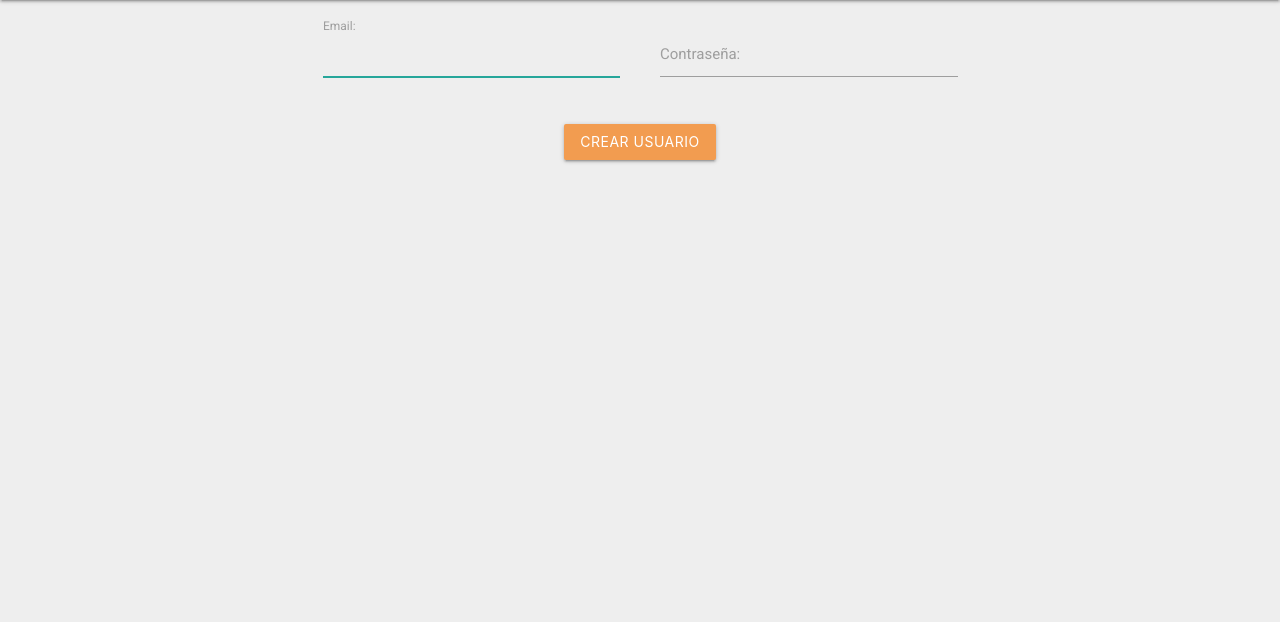
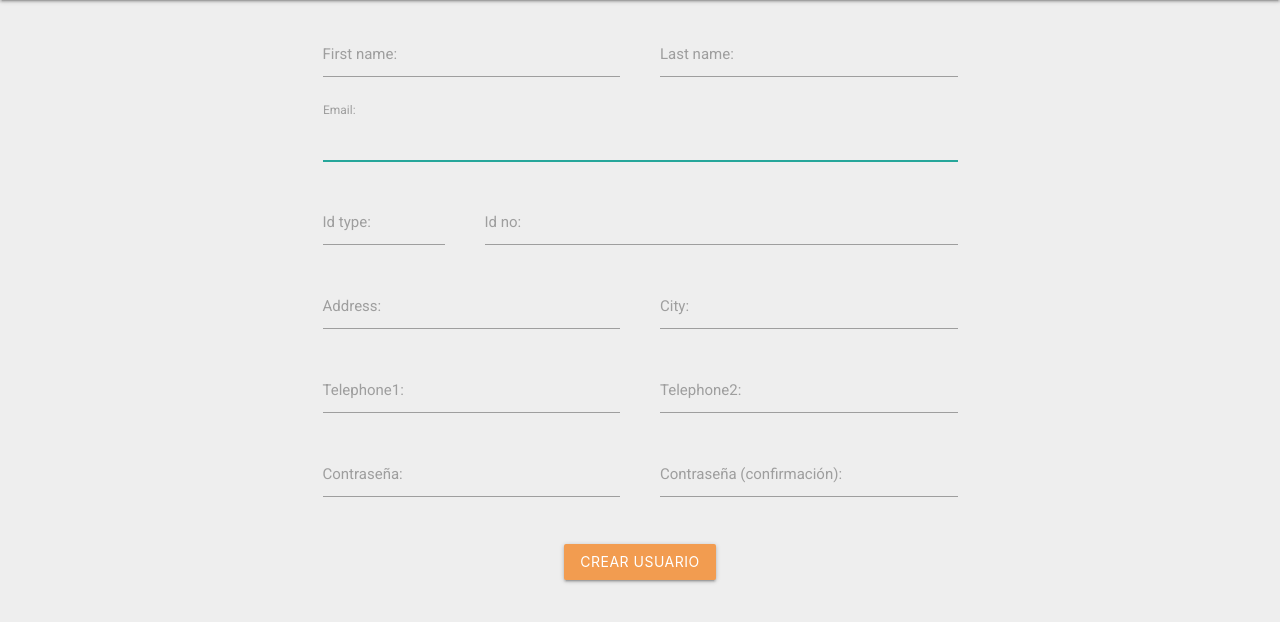
Before and after one commit to lautobon/huezoos_app, a Django app: page /register in a window 1280 px wide. Shown: the part 64-686 px from the top of the page. Run offline with Django 4.2, Linux system fonts and the light colour scheme.

Commit message:
Registro usuario completo

```diff
--- a/booking/forms.py
+++ b/booking/forms.py
@@ -2,6 +2,7 @@ from django.contrib.auth.forms import UserCreationForm
 from .models import Owner
 
 class RegisterForm(UserCreationForm):
+
     class Meta:
         model = Owner
         fields = ('email', 'password1', 'password2', 'first_name', 'last_name', 'id_type', 'id_no', 'address', 'city', 'telephone1', 'telephone2')
--- a/booking/templates/register.html
+++ b/booking/templates/register.html
@@ -4,24 +4,85 @@
 <link rel="stylesheet" href="{% static 'css/register.css' %}">
 {% endblock %}
 {% block main_content %}
-<form method="post" id="register" class="container">
+<form method="POST" id="register" class="container">
     {% csrf_token %}
     <section class="container-user-data">
 
         <div class="input-field">
+            {{form.first_name.label_tag}}
+            {{form.first_name}}
+        </div>
+
+        <div class="input-field">
+            {{form.last_name.label_tag}}
+            {{form.last_name}}
+        </div>
+
+        <div class="input-field full-width">
             {{form.email.label_tag}}
             {{form.email}}
         </div>
+
+
+        <div class="full-width select-document">
+
+            <div class="input-field select-document-dropdown">
+                {{form.id_type.label_tag}}
+                {{form.id_type}}
+            </div>
+
+            <div class="input-field select-document-number">
+                {{form.id_no.label_tag}}
+                {{form.id_no}}
+            </div>
+        </div>
+
+        <div class="input-field">
+            {{form.address.label_tag}}
+            {{form.address}}
+        </div>
+
+        <div class="input-field">
+            {{form.city.label_tag}}
+            {{form.city}}
+        </div>
+
+        <div class="input-field">
+            {{form.telephone1.label_tag}}
+            {{form.telephone1}}
+        </div>
+
+        <div class="input-field">
+            {{form.telephone2.label_tag}}
+            {{form.telephone2}}
+        </div>
+
 
         <div class="input-field">
             {{form.password1.label_tag}}
             {{form.password1}}
         </div>
 
+        <div class="input-field">
+            {{form.password2.label_tag}}
+            {{form.password2}}
+        </div>
+
+
+
     </section>
-    <button class="btn btn-register btn-primary waves-effect waves-light" type="button" name="submit">
+    <button class="btn btn-register btn-primary waves-effect waves-light" type="submit" >
         Crear Usuario
     </button>
+
+    {% if errors %}
+
+    {% for fields in errors.values %}
+    {% for error in fields %}
+    <p>{{error}}</p>
+    {% endfor %}
+    {% endfor %}
+    {% endif %}
 </form>
 
 
--- a/booking/views.py
+++ b/booking/views.py
@@ -2,6 +2,7 @@ from django.shortcuts import render
 from django.http import HttpResponse
 from .forms import RegisterForm
 from django.shortcuts import redirect
+from django.contrib.auth import login
 
 # Create your views here.
 
@@ -9,12 +10,17 @@ def home(request):
     return HttpResponse('joli')
 
 def register_form(request):
+
     if request.method == 'POST':
         form = RegisterForm(request.POST)
+        print(form.is_valid)
         if form.is_valid():
+
             user = form.save()
+            print(user)
             login(request, user)
-            return redirect('home')
+            return redirect('index')
     else:
+
         form = RegisterForm()
-    return render(request, 'register.html', {'form': form})
+    return render(request, 'register.html', {'form': form, 'errors': form.errors})
--- /dev/null
+++ b/fixtures/races.json
@@ -0,0 +1,83 @@
+[
+    {
+        "model": "booking.Race",
+        "pk": 1,
+        "fields": {
+            "name": "Criollo",
+            "specie": 1
+        }
+    },
+    {
+        "model": "booking.Race",
+        "pk": 2,
+        "fields": {
+            "name": "Beagle",
+            "specie": 1
+        }
+    },
+    {
+        "model": "booking.Race",
+        "pk": 3,
+        "fields": {
+            "name": "Shitze",
+            "specie": 1
+        }
+    },
+    {
+        "model": "booking.Race",
+        "pk": 4,
+        "fields": {
+            "name": "Labrador",
+            "specie": 1
+        }
+    },
+    {
+        "model": "booking.Race",
+        "pk": 5,
+        "fields": {
+            "name": "Siberiano",
+            "specie": 1
+        }
+    },
+    {
+        "model": "booking.Race",
+        "pk": 6,
+        "fields": {
+            "name": "Criollo",
+            "specie": 2
+        }
+    },
+    {
+        "model": "booking.Race",
+        "pk": 7,
+        "fields": {
+            "name": "Abisinio",
+            "specie": 2
+        }
+    },
+    {
+        "model": "booking.Race",
+        "pk": 8,
+        "fields": {
+            "name": "Asiatico",
+            "specie": 2
+        }
+    },
+    {
+        "model": "booking.Race",
+        "pk": 9,
+        "fields": {
+            "name": "Birmano",
+            "specie": 2
+        }
+    },
+    {
+        "model": "booking.Race",
+        "pk": 10,
+        "fields": {
+            "name": "Siames",
+            "specie": 2
+        }
+    }
+
+]
--- /dev/null
+++ b/fixtures/species.json
@@ -0,0 +1,16 @@
+[
+    {
+        "model": "booking.Species",
+        "pk": 1,
+        "fields": {
+            "name": "Perros"
+        }
+    },
+    {
+        "model": "booking.Species",
+        "pk": 2,
+        "fields": {
+            "name": "Gatos"
+        }
+    }
+]
```
Also changed, not shown: readme.md.
